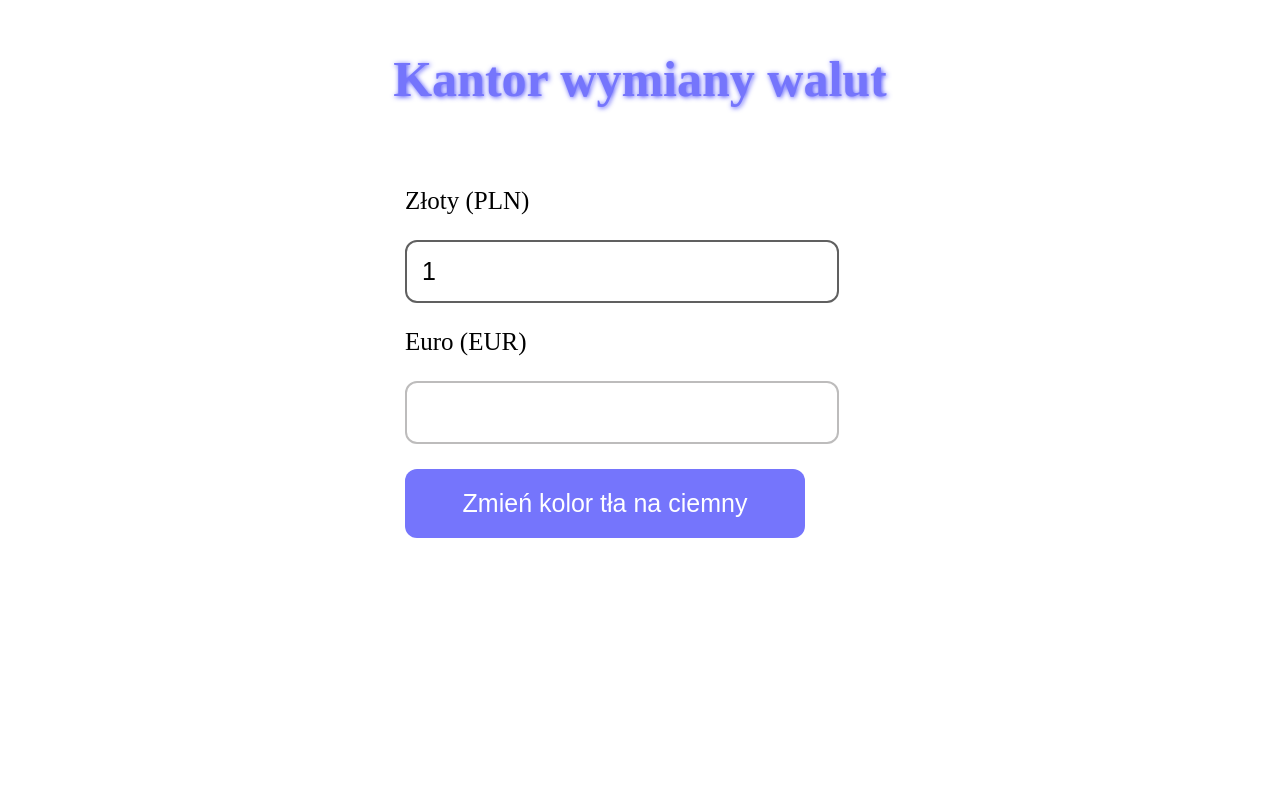
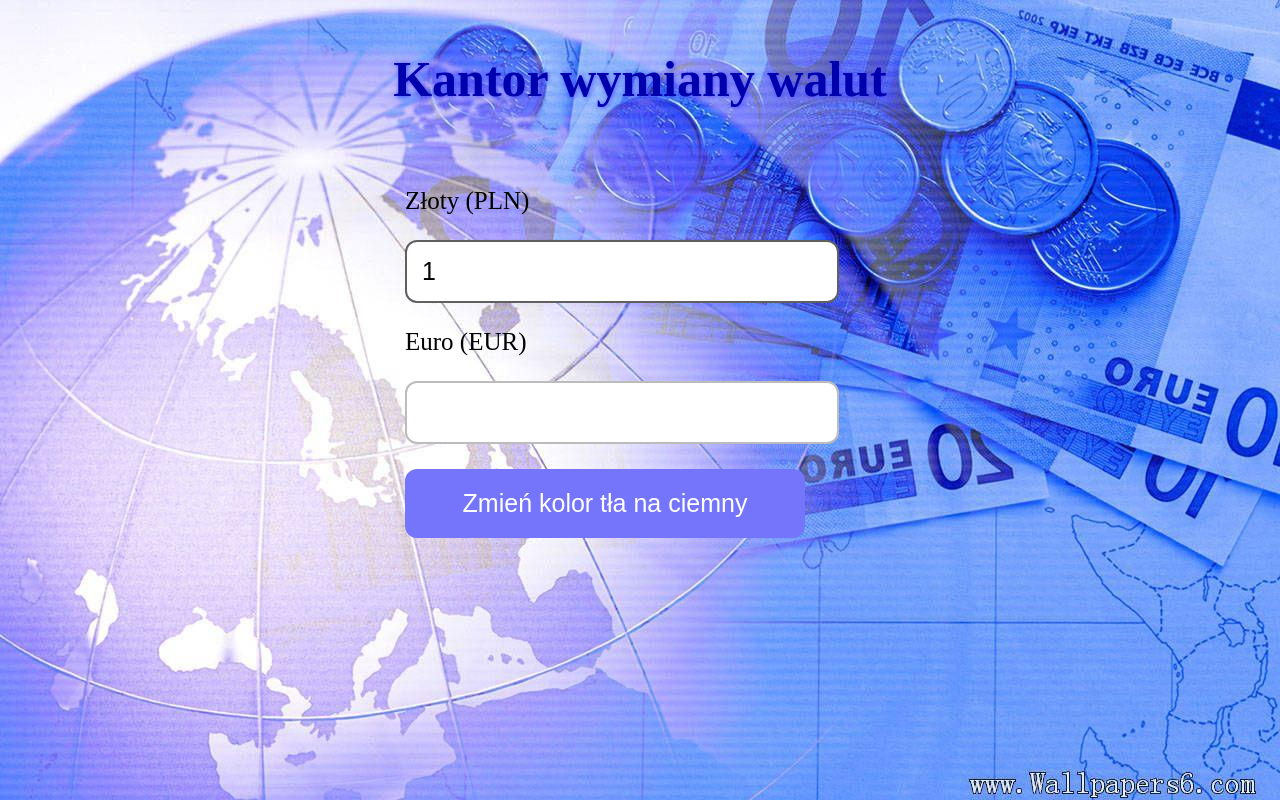
Before and after one commit to kacperm02/curency_conveter, a plain HTML site: page index.html in a window 1280 px wide. Drawn offline with Linux system fonts and the light colour scheme.

Commit message:
update background of site

```diff
--- a/index.html
+++ b/index.html
@@ -4,6 +4,7 @@
     <meta charset='utf-8'>
     <meta http-equiv='X-UA-Compatible' content='IE=edge'>
     <title>Kantor walut</title>
+	   <link rel="icon" href="icon.png">
     <meta name='viewport' content='width=device-width, initial-scale=1'>
     <link rel='stylesheet' type='text/css' media='screen' href='style.css'>
     <script defer src="script.js"></script>
--- a/style.css
+++ b/style.css
@@ -1,3 +1,8 @@
+.body {
+    background-image: url("background.jpg");
+    background-size: cover;
+    background-repeat: no-repeat;
+}
 .container {
     width:100%;
     max-width: 500px;
@@ -9,7 +14,7 @@
 }
 .header__title {
     font-size: 50px;
-    color: #7575fc;
+    color: #0000ad;
     text-shadow: 1px 1px 5px hsl(240, 96%, 65%);
 }
 .exchange {
@@ -53,5 +58,6 @@
 }
 .darkBackground {
     color:white;
+    background-image: url("background-dark.jpg");
     background-color: #777575;
 }
```
Also changed, not shown: background-dark.jpg (added), background.jpg (added).
